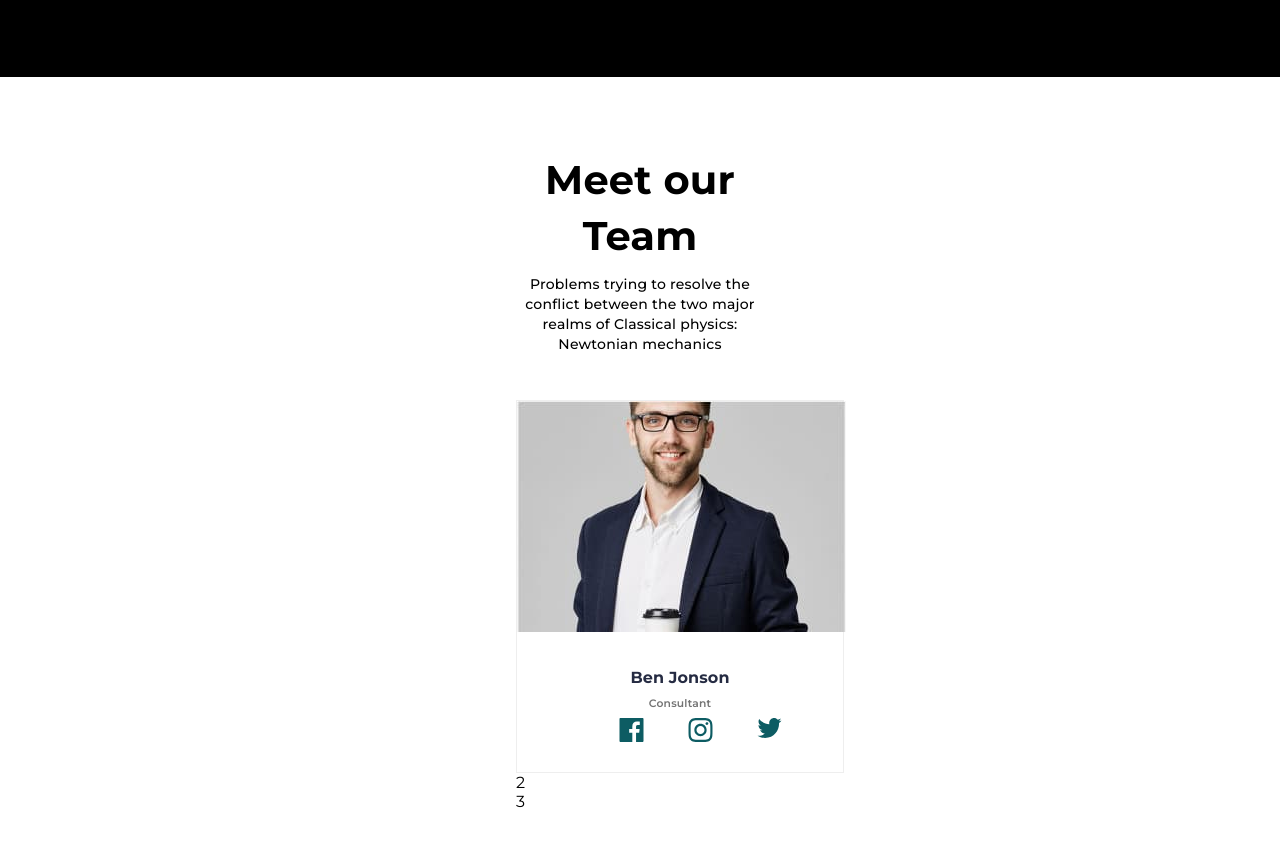
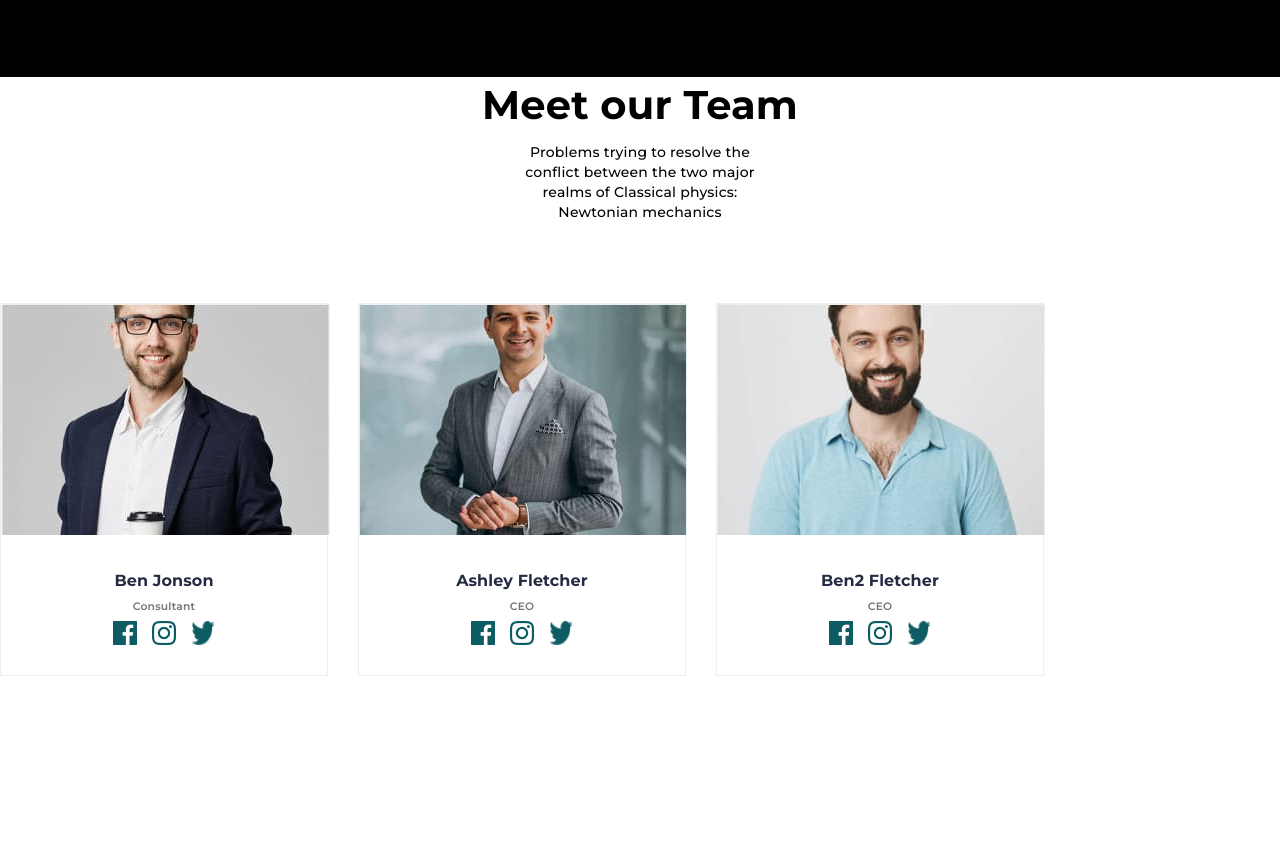
Before and after one commit to HelTen-tom/adaptyvnaverstka, a plain HTML site: page index.html in a window 1280 px wide. Shown: the part 682-1528 px from the top of the page. After the commit the page ends 1388 px from the top, so only its background shows below. Drawn offline with Linux system fonts and the light colour scheme.

Commit message:
add proj

```diff
--- a/css/style.css
+++ b/css/style.css
@@ -1,13 +1,14 @@
 meet{
-    /*padding-top: 75px;*/
-    padding-bottom: 30px;
+    padding-top: 75px;
+    padding-bottom: 124px;
 
 }
 
 .meet-container{
     margin: 0 auto;
+    padding-top: 75px;
     width: 358px;
-    padding: 75px 15px 90px;
+    padding: 0 15px;
 
 }
 
@@ -29,31 +30,23 @@ letter-spacing: 0.2px;
     text-align: center;
     font-size: 14px;
     font-weight: 500;
-    line-height: 20px; /* 142.857% */
     line-height: 1.42;
     letter-spacing: 0.2px;
 }
 .meet-list {
-    margin: 0 auto;
-   /* width: 328px;
-    height: 373px;
-    margin: 0 auto;
-    margin-bottom: 30px;
-    /* padding: 30px;
-    height: 231px;
-    /* background-color: #406af6; */
+    /* margin: 0 auto; */
+    padding-left: 0;
 
 }
 
 .meet-list-item {
-
+    padding-bottom: 30px;
     width: 328px;
     height: 373px;
     border: 1px solid #EEE;
 }
 
 .meet-list-item-image {
-
     margin-bottom: 30px;
 }
 
@@ -65,15 +58,13 @@ letter-spacing: 0.2px;
 }
 
 .meet-list-item:not(:last-child){
-    /* margin-bottom: 30px; */
+    margin-bottom: 30px;
 }
 
 .meet-list-item-name {
-    margin: 0 auto;
     margin-bottom: 5px;
     text-align: center;
     color: #252B42;
-    text-align: center;
     font-size: 16px;
     font-weight: 700;
     line-height: 1.5;
@@ -81,8 +72,6 @@ letter-spacing: 0.2px;
 }
 
 .meet-list-item-spec {
-
-    margin: 0 auto;
     margin-bottom: 5px;
     text-align: center;
     color: #737373;
@@ -95,47 +84,50 @@ letter-spacing: 0.2px;
 
 .meet-list-item-media {
 
+    padding-left: 0;
     display: flex;
+    gap: 15px;
+
+}
+.meet-list-item-media-direct{
+}
+
+.meet-list-item-media-icon{
     width: 24px;
     height: 24px;
-    gap: 15px;
-     /* margin: 0 auto;
-    width: 232px;
-    display: flex;
-    justify-content: center;
-    gap: 15px; */
 }
 
 
 @media (min-width:1080px){
 
     meet{
-        /* padding-top: 80px;
-        padding-bottom: 92px; */
+        padding-top: 80px;
+        padding-bottom: 92px;
     }
     .meet-container{
-    /* width: 1076px; */
+    width: 1076px;
 }
 
 .meet-title{
-    /* width: auto; */
+    width: auto;
 }
 
 .meet-text{
-    /* margin-bottom: 80px; */
+    margin-bottom: 80px;
 }
 
 .meet-list{
-    /* display: flex;
-    gap: 30px; */
+
+    display: flex;
+    gap: 30px;
 
 }
 
 .list-item{
-    /* width: calc((100%-60px) /3); */
+    width: calc((100%-60px) /3);
 }
 .list-item:not(:last-child){
-    /* margin-bottom: 0; */
+    margin-bottom: 0;
 
 }
 }
--- a/index.html
+++ b/index.html
@@ -29,7 +29,7 @@
     </section>
 
     <section class="meet">
-          <div class="meet-container">
+          <class="meet-container">
         <h2 class="meet-title">Meet our Team</h2>
         <p class="meet-text">
           Problems trying to resolve the conflict between the two major realms
@@ -37,42 +37,71 @@
         </p>
         <ul class="meet-list">
           <li class="meet-list-item">
-            <img class="meet-list-item-image" src="../img/Ben-mobile.jpg" alt="Consultant1">
-            <!-- <div class="meet-list-item-text">               -->
-              <h5 class="meet-list-item-name">Ben Jonson</h5>
+            <img class="meet-list-item-image" src="./img/Ben-mobile.jpg" alt="Consultant1">
+                  <h5 class="meet-list-item-name">Ben Jonson</h5>
               <h6 class="meet-list-item-spec">Consultant</h6>
+              <ol class="meet-list-item-media">
+
+                  <li class="meet-list-item-media-direct">
+                    <a href="https://www.facebook.com/Ben" target="_blank"><img class="meet-list-item-media-icon" src="./img/facebook.jpg" alt="facebook"/></a>
+                  </li>
+
+                  <li class="meet-list-item-media-direct">
+                    <a href="https://www.instagram.com/Ben" target="_blank"><img class="meet-list-item-media-icon" src="./img/instagram.jpg" alt="instagram" /></a>
+                  </li>
+
+                  <li class="meet-list-item-media-direct">
+                    <a href="https://twitter.com/Ben" target="_blank"><img class="meet-list-item-media-icon" src="./img/twitter.jpg" alt="instagram" /></a>
+                  </li>
+                  </ol>
+        </li>
+
+          <li class="meet-list-item">
+            <img class="meet-list-item-image" src="./img/Ashley-mobile.jpg" alt="CEO">
+
+              <h5 class="meet-list-item-name">Ashley Fletcher</h5>
+              <h6 class="meet-list-item-spec">CEO</h6>
 
               <ol class="meet-list-item-media">
 
-                  <li class="meet-list-item-media">
-                    <a class="meet-list-item-media-direct" href="https://www.facebook.com/Ben" target="_blank"><img src="./img/facebook.svg" /></a>
+                  <li class="meet-list-item-media-direct">
+                    <a href="https://www.facebook.com/Ashley" target="_blank"><img class="meet-list-item-media-icon" src="./img/facebook.jpg" alt="facebook"/></a>
                   </li>
 
-                  <li class="meet-list-item-media">
-                    <a class="meet-list-item-media-direct" href="https://www.instagram.com/Ben" target="_blank"><img src="./img/instagram.svg" alt="instagram" /></a>
+                  <li class="meet-list-item-media-direct">
+                    <a href="https://www.instagram.com/Ashley" target="_blank"><img class="meet-list-item-media-icon" src="./img/instagram.jpg" alt="instagram" /></a>
                   </li>
 
+                  <li class="meet-list-item-media-direct">
+                    <a href="https://twitter.com/Ashley" target="_blank"><img class="meet-list-item-media-icon" src="./img/twitter.jpg" alt="instagram" /></a>
+                  </li>
+             </ol>
+          </li>
 
-                  <li class="meet-list-item-media">
-                    <a class="meet-list-item-media-direct" href="https://twitter.com/Ben" target="_blank"><img src="./img/twitter.svg" alt="instagram" /></a>
+                 <li class="meet-list-item">
+            <img class="meet-list-item-image" src="./img/Ben2-mobeile.jpg" alt="Consultant2">
+
+              <h5 class="meet-list-item-name">Ben2 Fletcher</h5>
+              <h6 class="meet-list-item-spec">CEO</h6>
+
+              <ol class="meet-list-item-media">
+
+                  <li class="meet-list-item-media-direct">
+                    <a href="https://www.facebook.com/Ben2" target="_blank"><img class="meet-list-item-media-icon" src="./img/facebook.jpg" alt="facebook"/></a>
                   </li>
 
+                  <li class="meet-list-item-media-direct">
+                    <a href="https://www.instagram.com/Ben2" target="_blank"><img class="meet-list-item-media-icon" src="./img/instagram.jpg" alt="instagram" /></a>
+                  </li>
 
+                  <li class="meet-list-item-media-direct">
+                    <a href="https://twitter.com/Ben2" target="_blank"><img class="meet-list-item-media-icon" src="./img/twitter.jpg" alt="instagram" /></a>
+                  </li>
+                 </ol>
+               </li>
 
+        </ul>
 
-            </ol>
-<!-- </div> -->
-              <li class="meet-list-item-media-inst"></li>
-              <li class="lmeet-list-item-media-twt"></li>
-
-
-
-          </li>
-
-          <li class="list-item">2</li>
-          <li class="list-item">3</li>
-        </ul>
-      </div>
     </section>
 
     </section>
```
Also changed, not shown: img/facebook.jpg (added), img/facebook.svg (deleted), img/instagram.jpg (added), img/instagram.svg (deleted), img/twitter.jpg (added), img/twitter.svg (deleted). Lines whose indentation alone changed are shown as unchanged.
